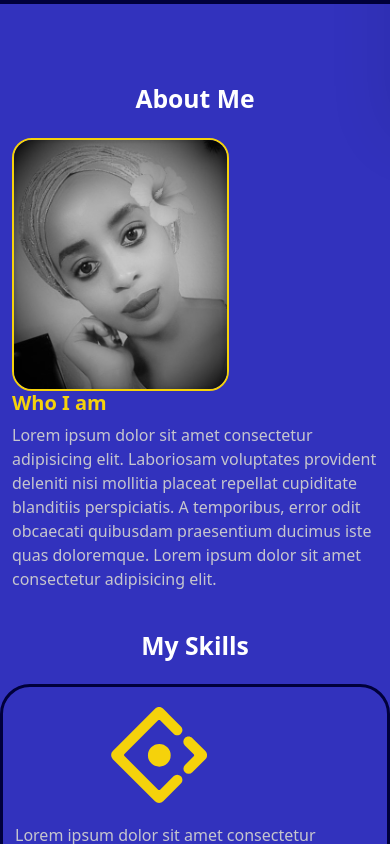
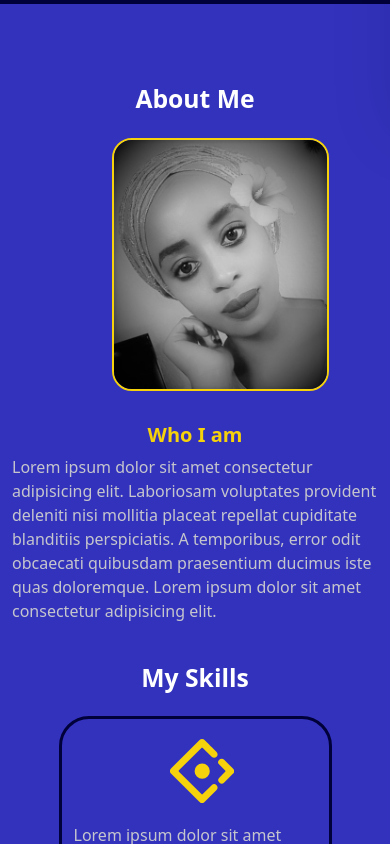
Before and after one commit to uwdjany/My-Portfolio-Website-, a React (Create React App) app: page / in a window 390 px wide. Shown: the part 840-1684 px from the top of the page. Built offline with nearby package versions, Linux system fonts and the light colour scheme.

Commit message:
some changes added in skills page

```diff
--- a/src/views/about.js
+++ b/src/views/about.js
@@ -15,7 +15,7 @@ const ABOUT = () => {
         </div>
 
         <div className="row my-4 justify-content-center">
-          <div className="col-lg-2">
+          <div className="col-lg-2" id="myImage">
             <img src={myImg} className="img-fluid" id="image-about" />
           </div>
 
--- a/src/views/aboutstyle.css
+++ b/src/views/aboutstyle.css
@@ -85,4 +85,29 @@ gap: 3rem;
     width: 100%;
     height: 200vh;
   }
+  #myImage{
+    justify-content: center;
+    padding-left: 7rem;
+  }
+  #heading-5{
+    text-align: center;
+    padding-top: 2rem;
+  }
+  #colum-about{
+    width: 70%;
+  }
+  #box-icon{
+
+  }
+  .iconi{
+
+    font-size: 4rem;
+  }
 }
+@media screen and (max-width:600px){
+  #abouting{
+    background-color: #3232bd;
+    width: 100%;
+    height: 230vh;
+  }
+}
--- a/src/views/work.js
+++ b/src/views/work.js
@@ -10,53 +10,7 @@ const Work = () => {
           <h2>My Work</h2>
 
           </div>
-          <div classNameName="row">
-            <div classNameName="col-lg-4">
-              <div>
-                <img src="..." className="card-img-top" alt="..." />
-                <div>
-                  <h5 className="card-title">Card title</h5>
-                  <p className="card-text">
-                    Some quick example text to build on the card title and make
-                    up the bulk of the card's content.
-                  </p>
-                  <a href="#" className="btn btn-primary">
-                    Go somewhere
-                  </a>
-                </div>
-              </div>
-            </div>
-            <div classNameName="col-lg-4">
-            <div>
-              <img src="..." className="card-img-top" alt="..." />
-              <div>
-                <h5 className="card-title">Card title</h5>
-                <p className="card-text">
-                  Some quick example text to build on the card title and make
-                  up the bulk of the card's content.
-                </p>
-                <a href="#" className="btn btn-primary">
-                  Go somewhere
-                </a>
-              </div>
-            </div>
-          </div>
-          <div classNameName="col-lg-4">
-          <div>
-            <img src="..." className="card-img-top" alt="..." />
-            <div>
-              <h5 className="card-title">Card title</h5>
-              <p className="card-text">
-                Some quick example text to build on the card title and make
-                up the bulk of the card's content.
-              </p>
-              <a href="#" className="btn btn-primary">
-                Go somewhere
-              </a>
-            </div>
-          </div>
-        </div>
-          </div>
+
         </div>
       </section>
     </>
```
